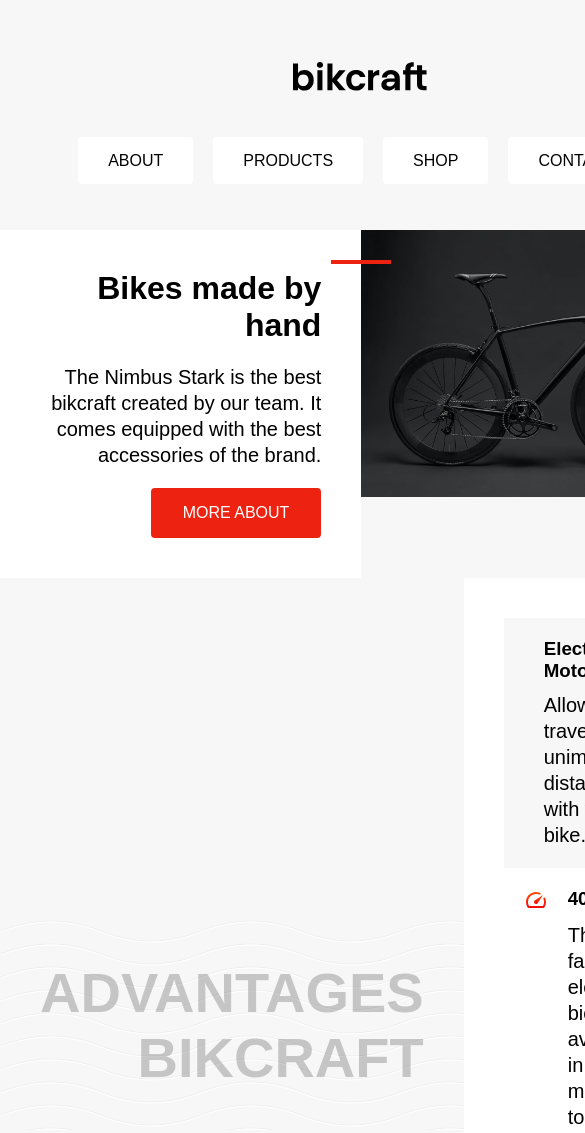
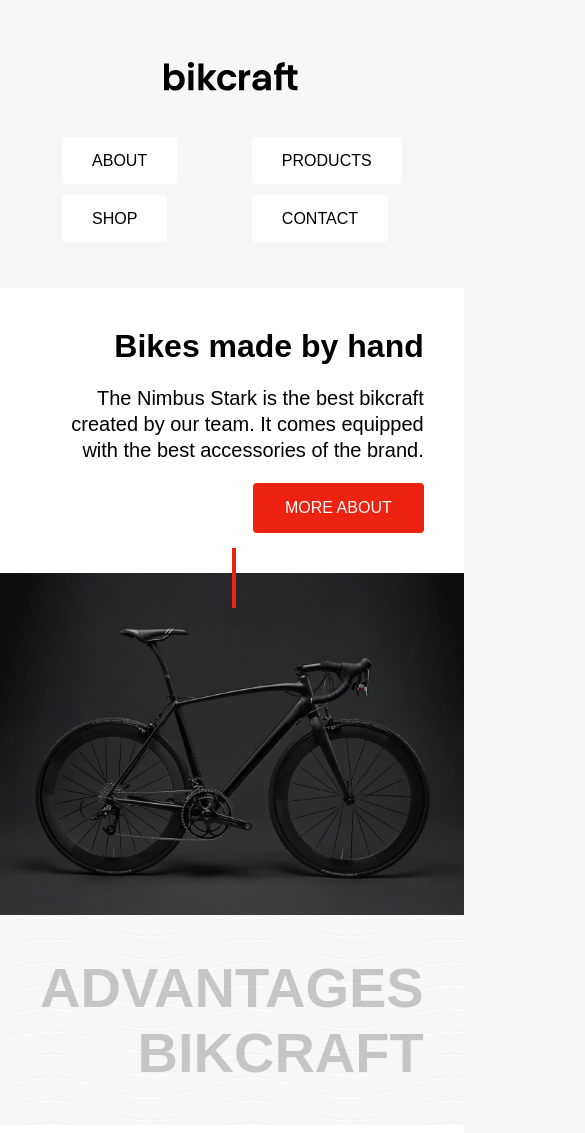
Before and after one commit to lucasciofe/origamid, a plain HTML site: page html/positionweb2/index.html in a window 390 px wide. Shown: the top 1133 px of the page, 585 px wide, since content can reach past the window. Drawn offline with Linux system fonts and the light colour scheme.

Commit message:
Add files via upload
add min resolution

```diff
--- a/html/positionweb2/style.css
+++ b/html/positionweb2/style.css
@@ -76,6 +76,7 @@ p {
   font-size: 2rem;
 }
 .button{
+  display: grid;
   background-color: #e21;
   color: #fff;
   padding: 1rem 2rem;
@@ -146,3 +147,30 @@ p {
   top: 30px;
   right: -30px;
 }
+
+/* screen responsive */
+@media (max-width: 600px){
+  .content {
+    display: grid;
+    grid-template-columns: 1fr;
+    max-width: 500px;
+
+  }
+  .introduction::before {
+    content: "";
+    width: 4px;
+    height: 60px;
+    background-color: #e21;
+    position: absolute;
+    top: 260px;
+    left: 50%;
+
+  }
+  .bar {
+    display: grid;
+    grid-template-columns: 1fr 1fr;
+    gap: 40px;
+
+  }
+
+}
```
